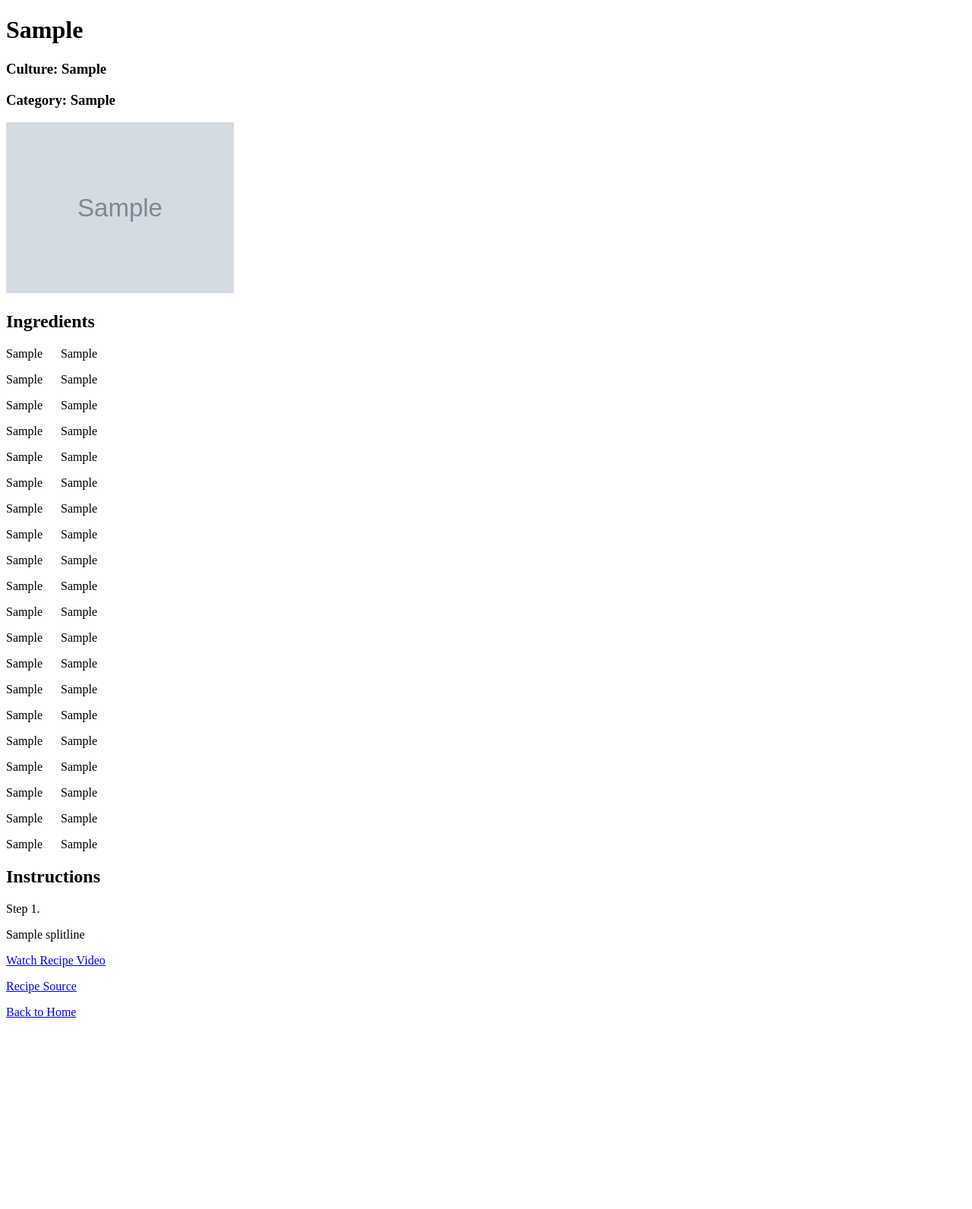
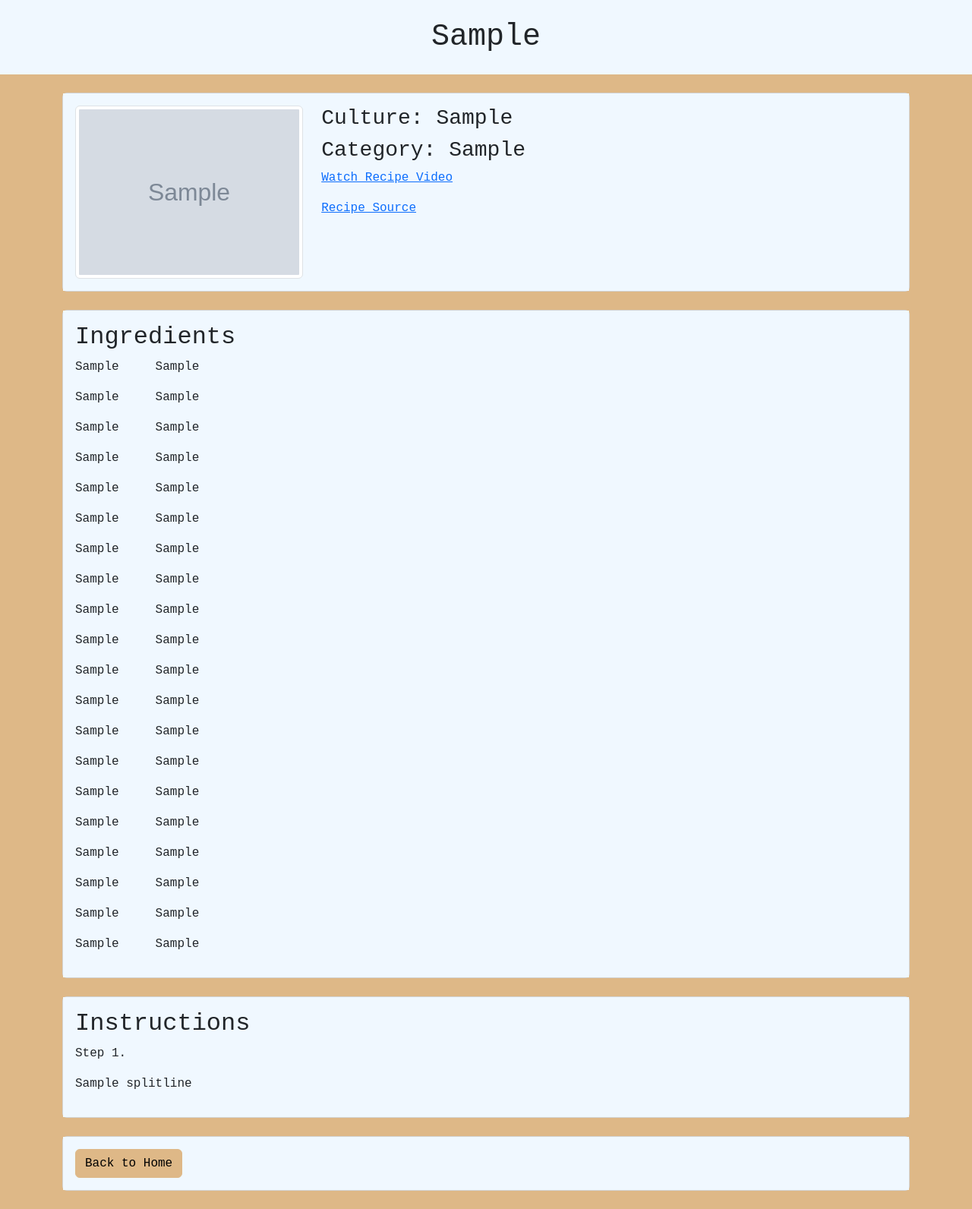
Before and after one commit to Cmonriyu/CST-205-Final, a Flask app: page /recipe/1 in a window 1280 px wide. Shown: the whole page at 76% size. Before the commit the page ends 1340 px from the top, so only its background shows below. Run offline with Flask 3, Linux system fonts and the light colour scheme; grey boxes marked "Sample" are stand-in pictures; a database or web service that is not in the repository returns one stand-in record (values such as "Sample title"); data that the repository does not hold is empty; some libraries are stand-ins or nearby versions.

Commit message:
aesthetical fixes

```diff
--- a/app.py
+++ b/app.py
@@ -25,7 +25,7 @@ def foods():
     meals = get_meals_by_area(area)
 
     # only keep first 5 meals
-    chosen_meals = meals[:5]
+    chosen_meals = meals
 
     return render_template("foods.html", area=area, meals=chosen_meals)
 
@@ -36,7 +36,7 @@ def recipe(meal_id):
     mealinstr = get_meal_instructions(meal)
     print(mealinstr)
     add_history(meal_id, meal)
-    print(get_meal_instructions(meal))
+    print(meal)
     return render_template("recipie.html", meal=meal, instructions = get_meal_instructions(meal))
 
 @app.route("/history")
--- a/templates/index.html
+++ b/templates/index.html
@@ -6,7 +6,7 @@
     <link rel="stylesheet" href="{{ url_for('static', filename='css/wheel.css') }}">
     {{ bootstrap.load_css() }}
 </head>
-<body>
+<body style="background-color: burlywood;">
 
     <h1>Culture and Food Finder</h1>
 
--- a/templates/recipie.html
+++ b/templates/recipie.html
@@ -2,43 +2,108 @@
 <html>
 <head>
     <title>{{ meal.strMeal }}</title>
+    {{ bootstrap.load_css() }}
+
+    <style>
+        h1, h3, h2, p, a {
+            font-family: 'Courier New', Courier, monospace;
+        }
+
+        h1 {
+            text-align: center;
+            padding: 25px;
+            background-color: aliceblue;
+        }
+    </style>
 </head>
-<body>
+
+<body style="background-color: burlywood;">
 
     <h1>{{ meal.strMeal }}</h1>
+
+    <div class="container mb-4">
+        <div class="card mt-4">
+            <div class="card-body" style="background-color: aliceblue;">
+
+                <div style="display: inline-block; vertical-align: top;">
+                    <img src="{{ meal.strMealThumb }}" class="img-thumbnail" width="300">
+                </div>
+
+                <div style="display: inline-block; margin-left: 20px; vertical-align: top;">
 
                     <h3>Culture: {{ meal.strArea }}</h3>
                     <h3>Category: {{ meal.strCategory }}</h3>
 
-    <img src="{{ meal.strMealThumb }}" width="300">
+                    {% if meal.strYoutube %}
+                        <p>
+                            <a href="{{ meal.strYoutube }}" target="_blank">
+                                Watch Recipe Video
+                            </a>
+                        </p>
+                    {% endif %}
+
+                    {% if meal.strSource %}
+                        <p>
+                            <a href="{{ meal.strSource }}" target="_blank">
+                                Recipe Source
+                            </a>
+                        </p>
+                    {% endif %}
+
+                </div>
+
+            </div>
+        </div>
+    </div>
+
+    <div class="container mb-4">
+        <div class="card mt-4">
+            <div class="card-body" style="background-color: aliceblue;">
+
                 <h2>Ingredients</h2>
 
-    {%for index in range (1,21)%}
-        {%if meal['strIngredient' ~ index] %}
-            <p>{{ meal['strIngredient' ~ index] }}&nbsp;&nbsp;&nbsp;&nbsp;&nbsp;&nbsp;{{ meal['strMeasure' ~ index] }}</p>
+                {% for index in range(1, 21) %}
+                    {% if meal['strIngredient' ~ index] %}
+                        <p>
+                            {{ meal['strIngredient' ~ index] }}
+                            &nbsp;&nbsp;&nbsp;
+                            {{ meal['strMeasure' ~ index] }}
+                        </p>
                     {% endif %}
                 {% endfor %}
+
+            </div>
+        </div>
+    </div>
+
+    <div class="container mb-4">
+        <div class="card mt-4">
+            <div class="card-body" style="background-color: aliceblue;">
+
                 <h2>Instructions</h2>
 
                 {% for line in instructions %}
                     <p>{{ line }}</p>
                 {% endfor %}
 
-    {% if meal.strYoutube %}
-        <p>
-            <a href="{{ meal.strYoutube }}">Watch Recipe Video</a>
-        </p>
-    {% endif %}
+            </div>
+        </div>
+    </div>
 
-    {% if meal.strSource %}
-        <p>
-            <a href="{{ meal.strSource }}">Recipe Source</a>
-        </p>
-    {% endif %}
+    <div class="container mb-4">
+        <div class="card mt-4">
+            <div class="card-body" style="background-color: aliceblue;">
 
-    <p>
-        <a href="{{ url_for('home') }}">Back to Home</a>
-    </p>
+                <a href="{{ url_for('home') }}"
+                   class="btn btn-info"
+                   style="font-family: 'Courier New', Courier, monospace;
+                          background-color: burlywood;
+                          border-color: burlywood;">
+                    Back to Home
+                </a>
+
+            </div>
+        </div>
+    </div>
 
 </body>
-</html>
```
Also changed, not shown: templates/foods.html (+69 -16 lines). Lines whose indentation alone changed are shown as unchanged.
